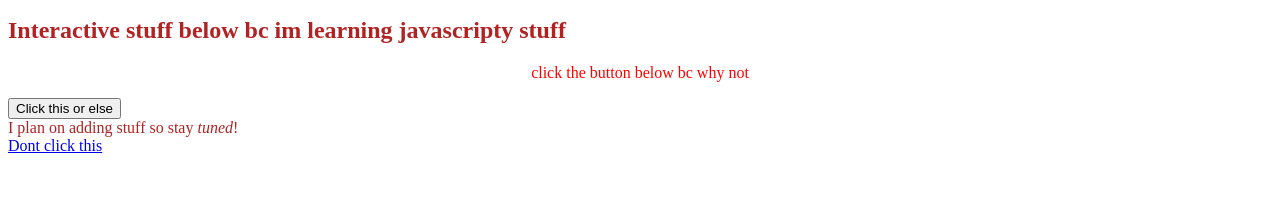
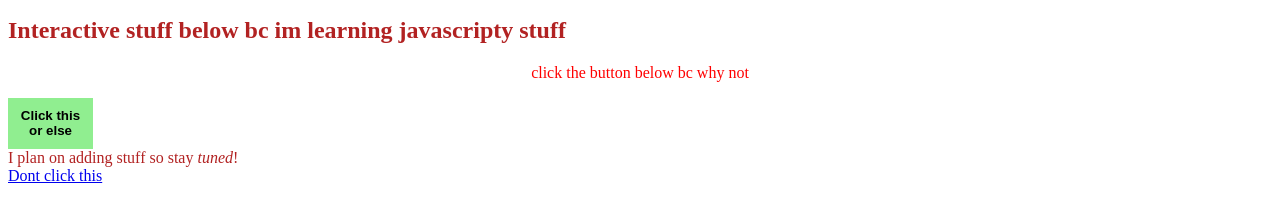
Before and after one commit to catmandudewes/monkey-moment, a plain HTML site: page index.html in a window 1280 px wide. Shown: the part 101-320 px from the top of the page. Drawn offline with Linux system fonts and the light colour scheme.

Commit message:
Update index.html

```diff
--- a/index.html
+++ b/index.html
@@ -15,7 +15,7 @@
  <h2>Interactive stuff below bc im learning javascripty stuff</h2>
       <p id="a">click the button below bc why not</p>
 
-    <button type="button"
+    <button class = tres type="button"
 onclick="document.getElementById('a').innerHTML  = 'CoNgraduLaTionS!'">Click this or else</button>
 
     <div id="uno">I plan on adding stuff so stay <i>tuned</i>!<div/>
@@ -25,6 +25,15 @@ onclick="document.getElementById('a').innerHTML  = 'CoNgraduLaTionS!'">Click thi
          Dont click this
        </a>
 
+      <style>
+.tres {
+  background-color:LightGreen;
+  border:none;
+  Height:51px;
+  font-weight:bold;
+  width:85px;
+      </style>
+
 
 </body>
 <script src="script.js"></script>
```
